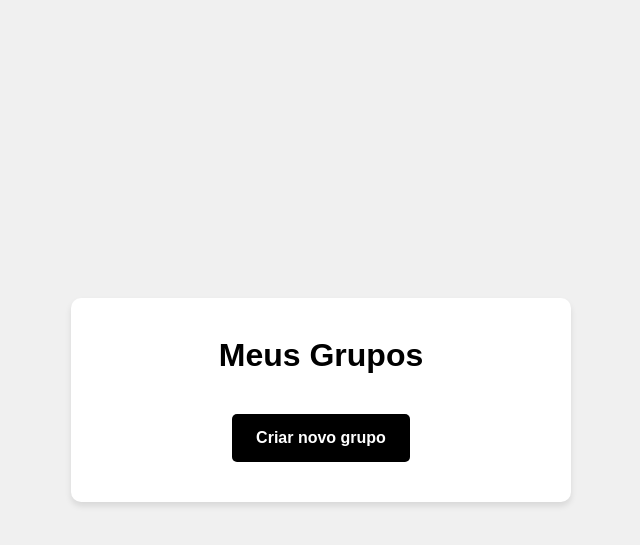
After one commit to Bruno-Volpe/lina-trab-final, a Django app: page /groups/ in a window 1280 px wide. The commit adds this page. Shown: the top 545 px of the page, without its empty margins (319-959 px from the left). Run offline with Django 5.2, Linux system fonts and the light colour scheme; a user stored in the database is signed in; data that the repository does not hold is empty.

Commit message:
feat: add some groups

```diff
--- a/boddys_project/templates/login.html
+++ b/boddys_project/templates/login.html
@@ -35,7 +35,9 @@
           width: 100%;
           text-align: center;
       }
-
+      #createGroup {
+        color: #white !important;
+      }
       /* Estilização dos títulos */
       h1 {
           margin-bottom: 1.5rem;
--- a/boddys_project/urls.py
+++ b/boddys_project/urls.py
@@ -3,6 +3,7 @@ from django.urls import path, include
 
 urlpatterns = [
     path('admin/', admin.site.urls),
-    path('users/', include('users.urls')),
-    path('', include('core.urls')),
+    path('', include('core.urls')),          # Página inicial
+    path('users/', include('users.urls')),    # Autenticação
+    path('groups/', include('groups.urls')),  # Grupos
 ]
--- a/core/templates/core/home.html
+++ b/core/templates/core/home.html
@@ -4,6 +4,9 @@
 <h1>Bem-vindo ao Boddys</h1>
 {% if user.is_authenticated %}
 <p>Olá, {{ user.nome }}! Você está autenticado.</p>
+<div>
+  <a href="{% url 'listar_grupos' %}" class="button">Meus Grupos</a>
+</div>
 <form action="{% url 'logout' %}" method="post">
   {% csrf_token %}
   <button type="submit">Sair</button>
--- /dev/null
+++ b/groups/templates/groups/listar_grupos.html
@@ -0,0 +1,13 @@
+{% extends 'login.html' %}
+
+{% block title %}Meus Grupos{% endblock title %}
+
+{% block content %}
+<h1>Meus Grupos</h1>
+<ul>
+    {% for grupo in grupos %}
+        <li>{{ grupo.nome }} - Código: {{ grupo.codigoAcesso }}</li>
+    {% endfor %}
+</ul>
+<a class="button"  href="{% url 'criar_grupo' %}">Criar novo grupo</a>
+{% endblock content %}
--- /dev/null
+++ b/groups/urls.py
@@ -0,0 +1,7 @@
+from django.urls import path
+from .views import criar_grupo_view, listar_grupos_view
+
+urlpatterns = [
+    path('criar/', criar_grupo_view, name='criar_grupo'),
+    path('', listar_grupos_view, name='listar_grupos'),
+]
--- a/groups/views.py
+++ b/groups/views.py
@@ -1,3 +1,27 @@
-from django.shortcuts import render
+from django.shortcuts import render, redirect
+from django.contrib.auth.decorators import login_required
+from .forms import GrupoForm
+from .models import Grupo
+from django.contrib.auth import get_user_model
 
-# Create your views here.
+User = get_user_model()
+
+@login_required
+def criar_grupo_view(request):
+    if request.method == 'POST':
+        form = GrupoForm(request.POST)
+        if form.is_valid():
+            grupo = form.save(commit=False)
+            grupo.emailAdmin = request.user.email
+            grupo.save()
+            # Adiciona o criador como membro do grupo
+            grupo.membros.add(request.user)
+            return redirect('listar_grupos')
+    else:
+        form = GrupoForm()
+    return render(request, 'groups/criar_grupo.html', {'form': form})
+
+@login_required
+def listar_grupos_view(request):
+    grupos = Grupo.objects.filter(membros=request.user)
+    return render(request, 'groups/listar_grupos.html', {'grupos': grupos})
```
Also changed, not shown: groups/forms.py (added, +11 -0 lines), groups/templates/groups/criar_grupo.html (added, +12 -0 lines).
